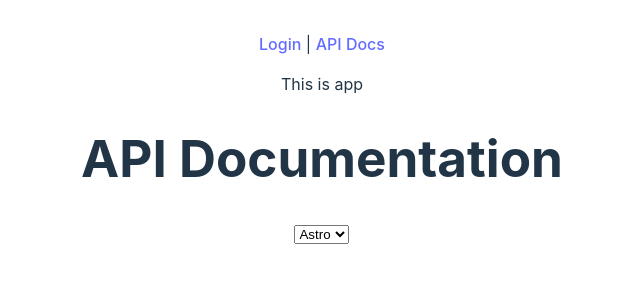
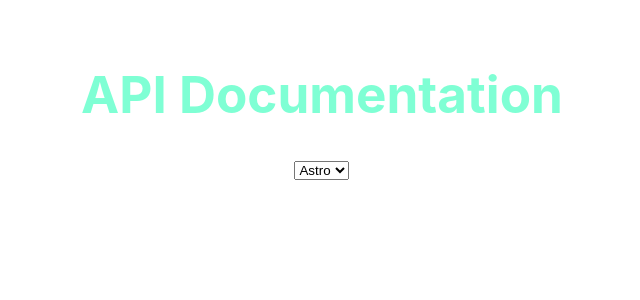
Before and after one commit to raman1352013/redocreact, a React (Vite) app: page /apiDocs in a window 1280 px wide. Shown: the top 300 px of the page, without its empty margins (318-958 px from the left). Built offline with nearby package versions, Linux system fonts and the light colour scheme.

Commit message:
header removed

```diff
--- /dev/null
+++ b/src/ApiDocs.css
@@ -0,0 +1,4 @@
+h1{
+    color: aquamarine;
+
+}
--- a/src/ApiDocs.jsx
+++ b/src/ApiDocs.jsx
@@ -1,5 +1,5 @@
 import { useEffect, useState } from 'react';
-
+import './ApiDocs.css';
 const ApiDocs = () => {
   const [specData, setSpecData] = useState(null);
 
--- a/src/App.jsx
+++ b/src/App.jsx
@@ -8,10 +8,6 @@ function App() {
   return (
 
       <>
-       <nav>
-        <Link to="/">Login</Link> | <Link to="/apiDocs">API Docs</Link>
-      </nav>
-        <p>This is app</p>
         <Routes>
           <Route path="/" element={<Login />} />
           <Route path="/apiDocs" element={<ApiDocs />} />
```
